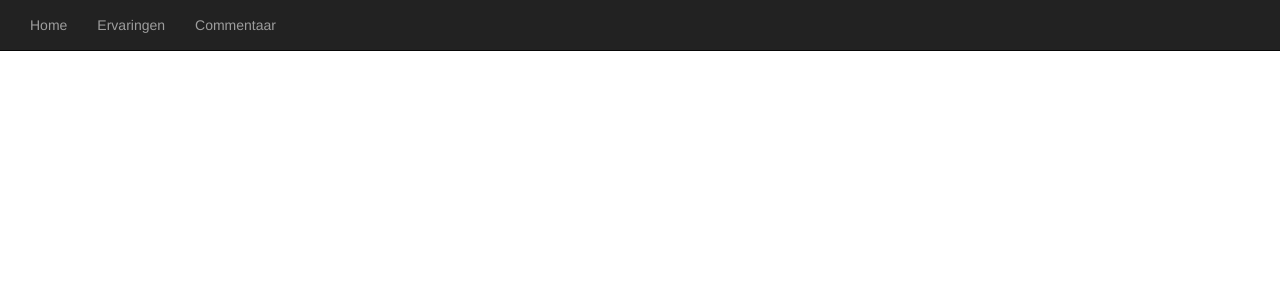
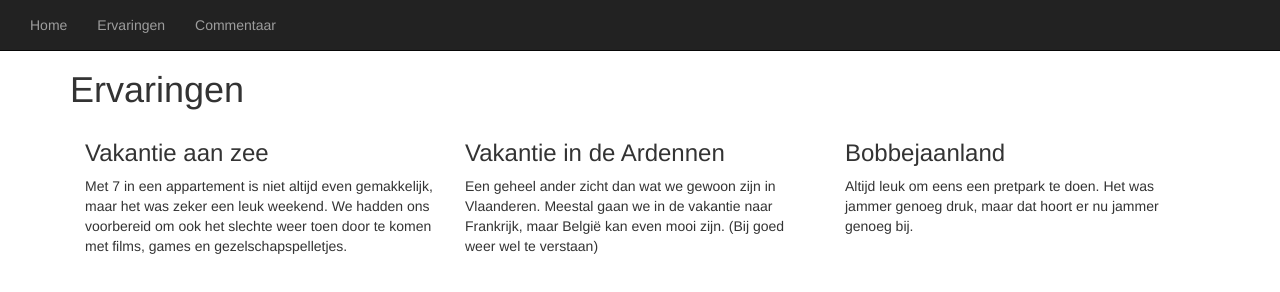
Before and after one commit to Maximslegacy99/team_2_MaximDelaere, a plain HTML site: page oef1/WebContent/Ervaringen.html in a window 1280 px wide. Drawn offline with nearby package versions, Linux system fonts and the light colour scheme.

Commit message:
Ervaringenpagina afgewerkt

```diff
--- a/oef1/WebContent/Ervaringen.html
+++ b/oef1/WebContent/Ervaringen.html
@@ -9,6 +9,7 @@
 		<title>Ervaringen</title>
 
 		<link rel="stylesheet" href="css/bootstrap.css">
+		<link rel="stylesheet" href="css/stijlen.css">
 
 		<!--[if lt IE 9]>
    			<script src="https://oss.maxcdn.com/libs/html5shiv/3.7.0/html5shiv.js"></script>
@@ -42,6 +43,32 @@
 					</div>
 				</div>
 			</div>
+
+			<div class="container">
+				<div class="row" id="space">
+				<h1>Ervaringen</h1>
+					<div class="col-xs-12 col-lg-4">
+						<h3>Vakantie aan zee</h3>
+						<p>
+						Met 7 in een appartement is niet altijd even gemakkelijk, maar het was zeker een leuk weekend.
+						We hadden ons voorbereid om ook het slechte weer toen door te komen met films, games en gezelschapspelletjes.
+						</p>
+					</div>
+					<div class="col-xs-12 col-lg-4">
+						<h3>Vakantie in de Ardennen</h3>
+						<p>
+						Een geheel ander zicht dan wat we gewoon zijn in Vlaanderen. Meestal gaan we in de vakantie naar Frankrijk, maar België kan even mooi zijn.
+						(Bij goed weer wel te verstaan)
+						</p>
+					</div>
+					<div class="col-xs-12 col-lg-4">
+						<h3>Bobbejaanland</h3>
+						<p>
+						Altijd leuk om eens een pretpark te doen. Het was jammer genoeg druk, maar dat hoort er nu jammer genoeg bij.
+						</p>
+					</div>
+				</div>
+			</div>
 		</div>
 		<script   src="https://code.jquery.com/jquery-1.11.0.js"
 		integrity="sha256-zgND4db0iXaO7v4CLBIYHGoIIudWI5hRMQrPB20j0Qw="   crossorigin="anonymous">
```
Lines whose indentation alone changed are shown as unchanged.
